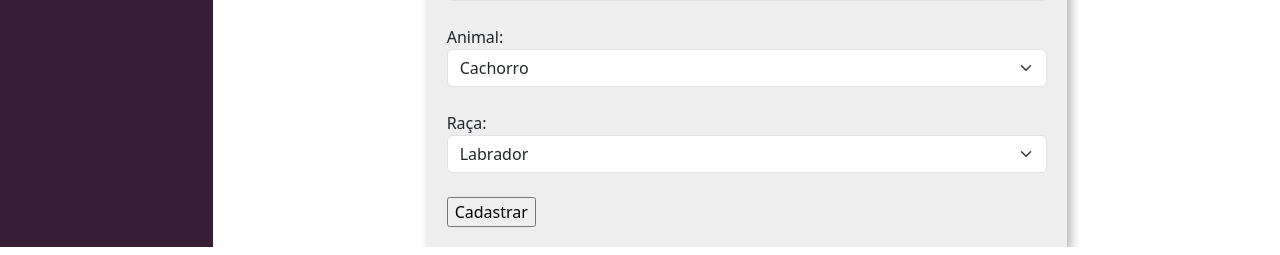
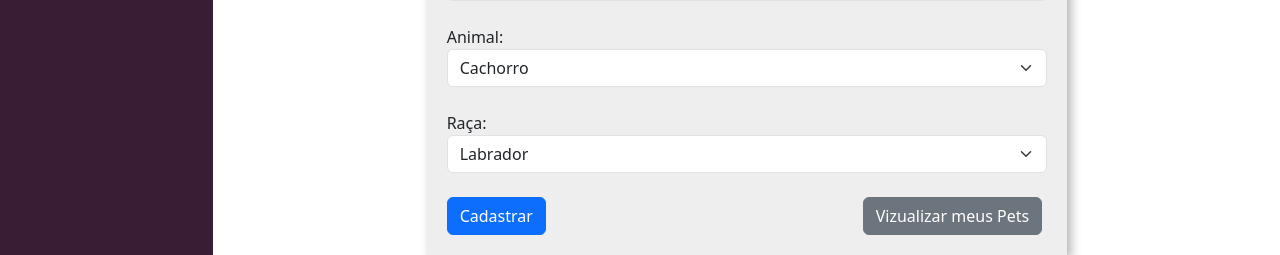
Before and after one commit to brunoconcli/PSW-Adote, a Django app: page /disclose/new_pet/ in a window 1280 px wide. Shown: the part 677-932 px from the top of the page. Run offline with Django 4.2, Linux system fonts and the light colour scheme; a user stored in the database is signed in; data comes from the database, SQL or seed files in the repository.

Commit message:
🧩 | create button to my_pets

```diff
--- a/disclose/templates/new_pet.html
+++ b/disclose/templates/new_pet.html
@@ -87,8 +87,18 @@
                                         {% endfor %}
                                     </select>
                                     <br>
+                                    <div class="row">
+                                        <div class="col-md">
+                                            <input type="submit" value="Cadastrar" class="btn btn-primary">
+                                        </div>
+                                        <div class="col-md">
 
-                                    <input type="submit" value="Cadastrar" class="btn-custom-primary">
+                                        </div>
+                                        <div class="col-md">
+                                            <a href="{% url 'my_pets' %}" class="btn btn-secondary">Vizualizar meus Pets</a>
+                                        </div>
+                                    </div>
+
                                 </form>
                             </div>
                         </div>
```
